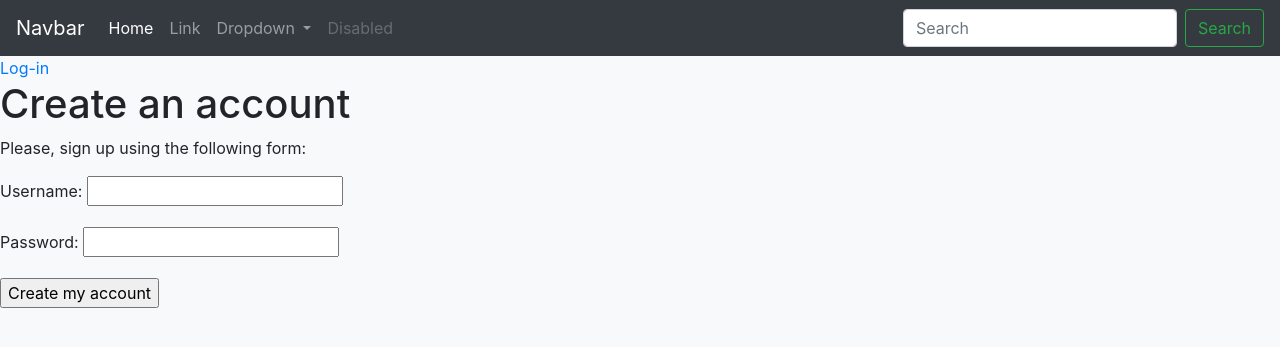
After one commit to ivanovyeight/social-network, a Django app: template templates/account/register.html in a window 1280 px wide. The commit adds this page. Shown: the top 347 px of the page. Run offline with Django 3.2, Linux system fonts and the light colour scheme; the template is opened without the code that fills it: values that come from a table or form of the project are taken from there, others are empty.

Commit message:
Add registration templates

```diff
--- /dev/null
+++ b/templates/account/register.html
@@ -0,0 +1,11 @@
+{% extends "base.html" %}
+{% block title %}Create an account{% endblock %}
+{% block content %}
+ <h1>Create an account</h1>
+ <p>Please, sign up using the following form:</p>
+ <form action="." method="post">
+ {{ user_form.as_p }}
+ {% csrf_token %}
+ <p><input type="submit" value="Create my account"></p>
+ </form>
+{% endblock %}
--- a/templates/registration/login.html
+++ b/templates/registration/login.html
@@ -5,7 +5,9 @@
     {% if form.errors %}
         <p>Your username and password didn't match.Please try again.</p>
     {% else %}
-        <p>Please, use the following form to log-in:</p>
+    <p>Please, use the following form to log-in. If you don't have an account
+        <a href="{% url 'register' %}">register here</a>
+    </p>
     {% endif %}
     <div class="login-form">
     <form action="{% url 'login' %}" method="post">
```
Also changed, not shown: templates/account/register_done.html (added, +7 -0 lines).
